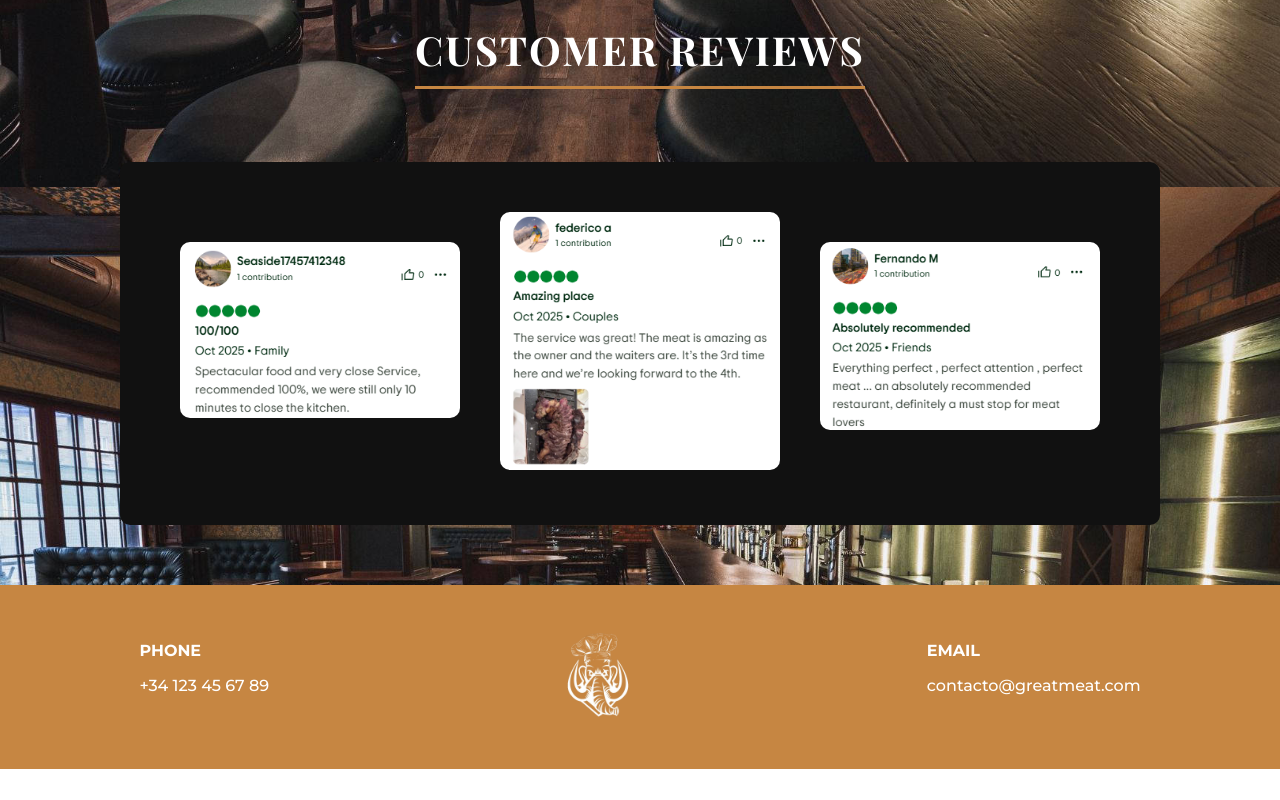
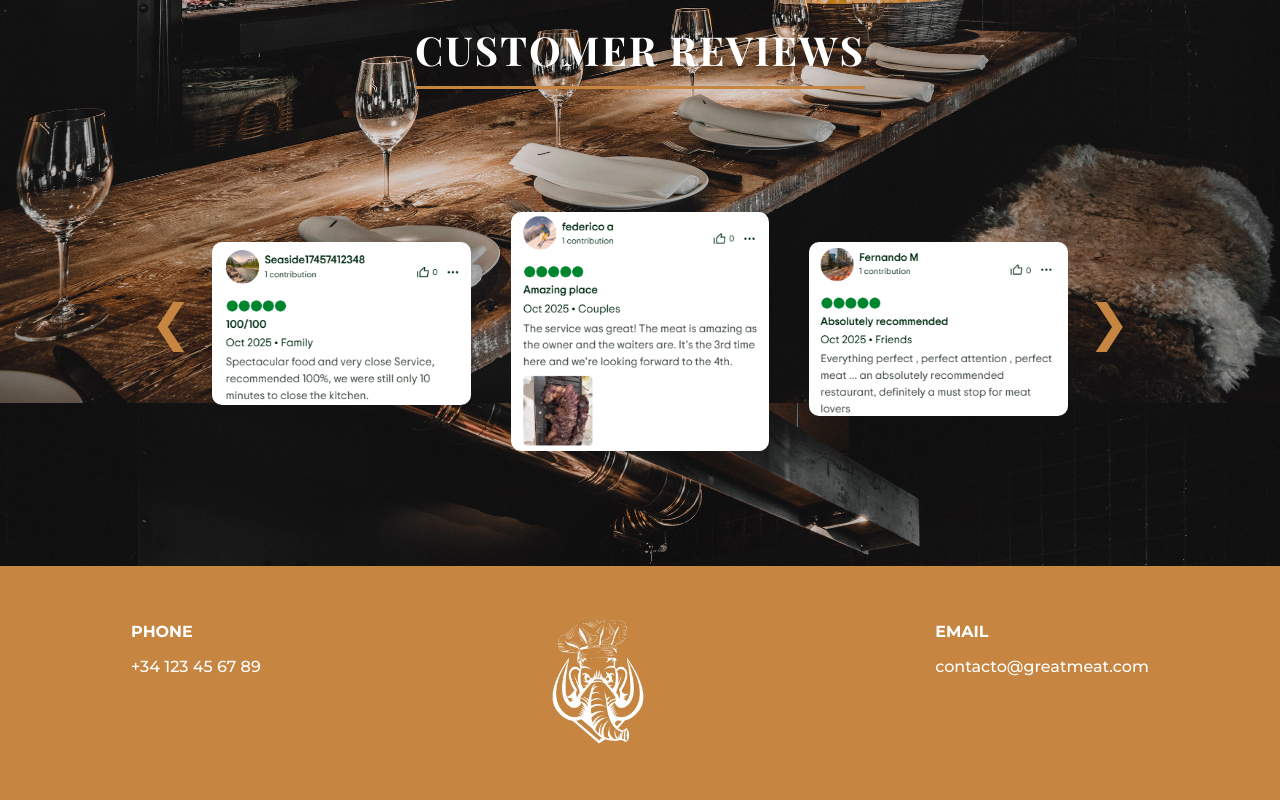
Before and after one commit to heectoor7/greatMeat, a plain HTML site: page index.html in a window 1280 px wide. Shown: the part 3013-3813 px from the top of the page. Before the commit the page ends 3782 px from the top, so only its background shows below. Drawn offline with nearby package versions, Linux system fonts and the light colour scheme.

Commit message:
fondo y reseñas

```diff
--- a/index.html
+++ b/index.html
@@ -166,7 +166,12 @@
             <h2>CUSTOMER REVIEWS</h2>
         </div>
 
+
+
         <div class="reviews">
+
+            <div class="flechasReview" >&#10094;</div>
+
             <div class="tarjetaReview">
                 <img src="img/reseña1.png" alt="reseña1" style="margin-top: 30px;">
             </div>
@@ -178,6 +183,9 @@
             <div class="tarjetaReview">
                 <img src="img/reseña3.png" alt="reseña3" style="margin-top: 30px;">
             </div>
+
+            <div class="flechasReview">&#10095;</div>
+
         </div>
     </div>
 
--- a/style.css
+++ b/style.css
@@ -4,7 +4,7 @@
 
 body {
     margin: 0;
-    background: url(img/fondoBody.jpg) center/cover fixed;
+    background: url(img/fondo2.jpg) center/cover fixed;
     font-family: 'Montserrat', sans-serif;
     color: white;
 }
@@ -17,7 +17,7 @@ h1, h2, h4 {
 
 
 /* ---------------------------------------------------
-   HEADER PROFESIONAL
+   HEADER
 --------------------------------------------------- */
 
 header {
@@ -96,7 +96,7 @@ header {
 
 
 /* ---------------------------------------------------
-   MENÚ (TARJETAS)
+   MENÚ
 --------------------------------------------------- */
 .menuContent {
     display: flex;
@@ -154,7 +154,7 @@ header {
 
 
 /* ---------------------------------------------------
-   FORMULARIO RESERVA
+   FORMULARIO
 --------------------------------------------------- */
 .bookingContent {
     display: flex;
@@ -204,7 +204,6 @@ input, select {
 .reviews {
     display: flex;
     justify-content: center;
-    background-color: #111;
     padding: 30px;
     border-radius: 10px;
     text-align: center;
@@ -213,7 +212,6 @@ input, select {
 
 .tarjetaReview {
     width: 280px;
-    background-color: #111;
     padding: 20px;
 }
 
@@ -222,8 +220,18 @@ input, select {
     border-radius: 10px;
 }
 
+.flechasReview {
+    margin-top: 100px;
+    color: #c68642;
+    font-size: 50px;
+}
+
+.flechasReview:hover {
+    cursor: pointer;
+}
+
 /* ---------------------------------------------------
-   FOOTER ELEGANTE
+   FOOTER
 --------------------------------------------------- */
 footer {
     background-color: #c68642;
@@ -233,7 +241,7 @@ footer {
 }
 
 footer img {
-    height: 100px;
+    height: 150px;
 }
 
 footer p {
```
